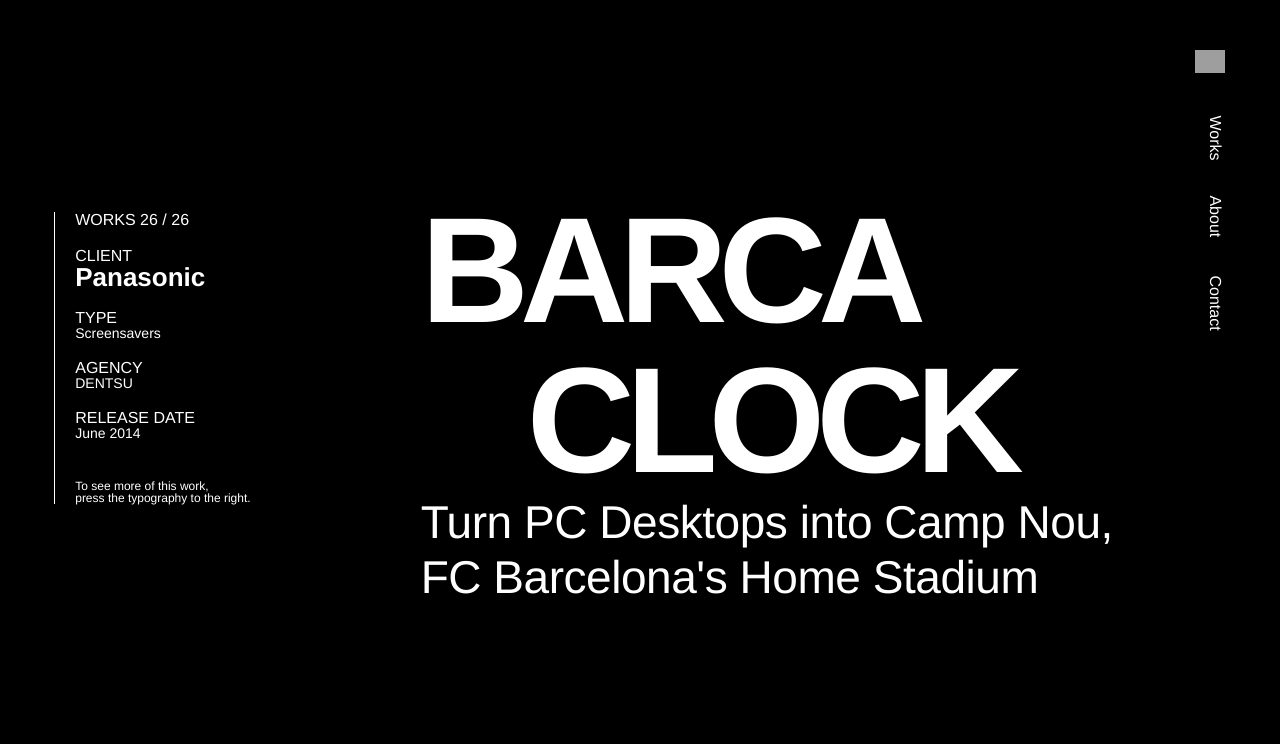
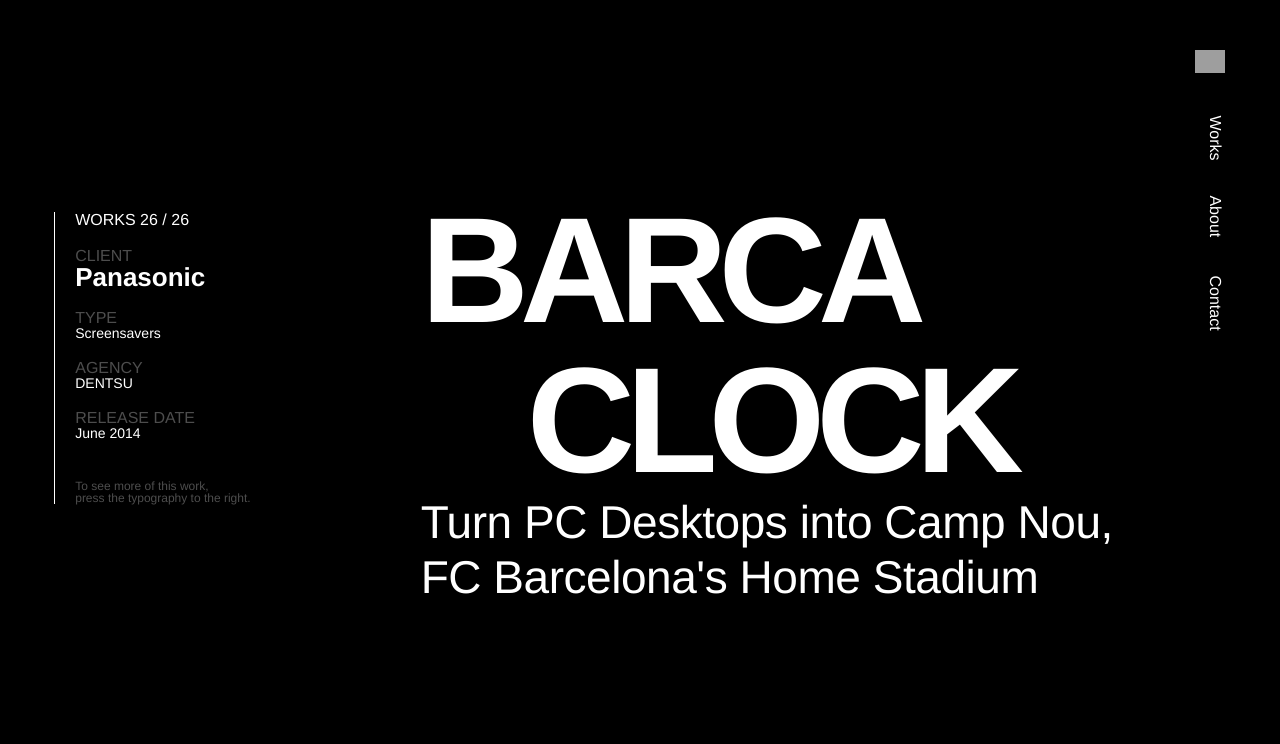
Before and after one commit to MiyaoCat/projects, a PHP site: page /lesson-081-layout-spacing/index.html in a window 1280 px wide. Shown: the top 744 px of the page. Run offline with PHP 8.4, Linux system fonts and the light colour scheme; grey boxes are pictures that could not be loaded.

Commit message:
changed font color

```diff
--- a/lesson-081-layout-spacing/css/style.css
+++ b/lesson-081-layout-spacing/css/style.css
@@ -49,7 +49,7 @@
 .attention-voice {
 	text-transform: uppercase;
 	font-weight: 300;
-	color: white;
+	color: rgba(255,255,255,.3);
 }
 
 .bold-voice {
@@ -73,7 +73,7 @@
 .quiet-voice {
 	font-size: 12px;
 	font-weight: 300;
-	color: white;
+	color: rgba(255,255,255,.3);
 }
 
 main {
```
